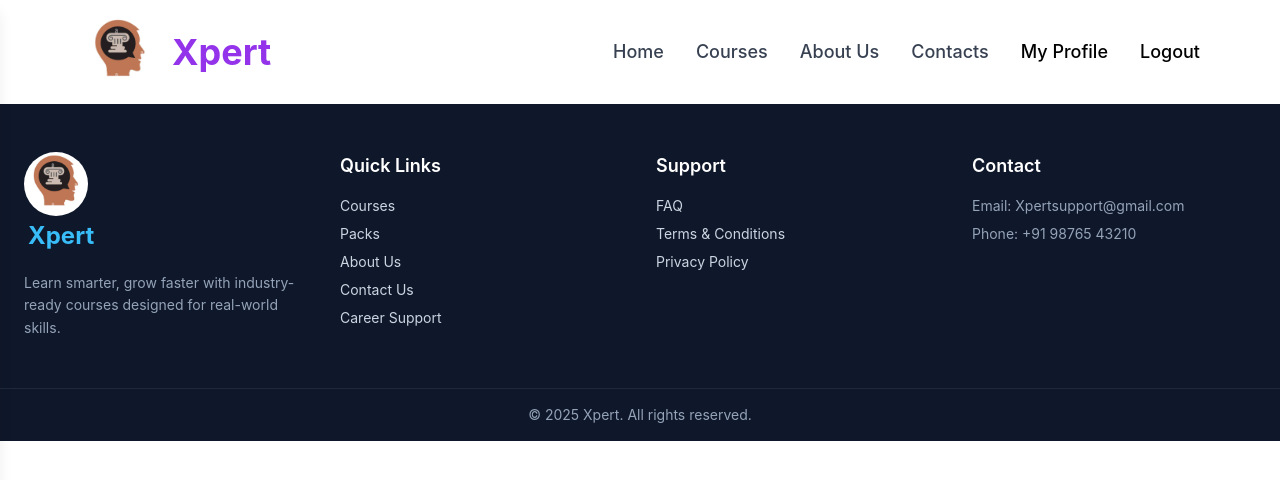
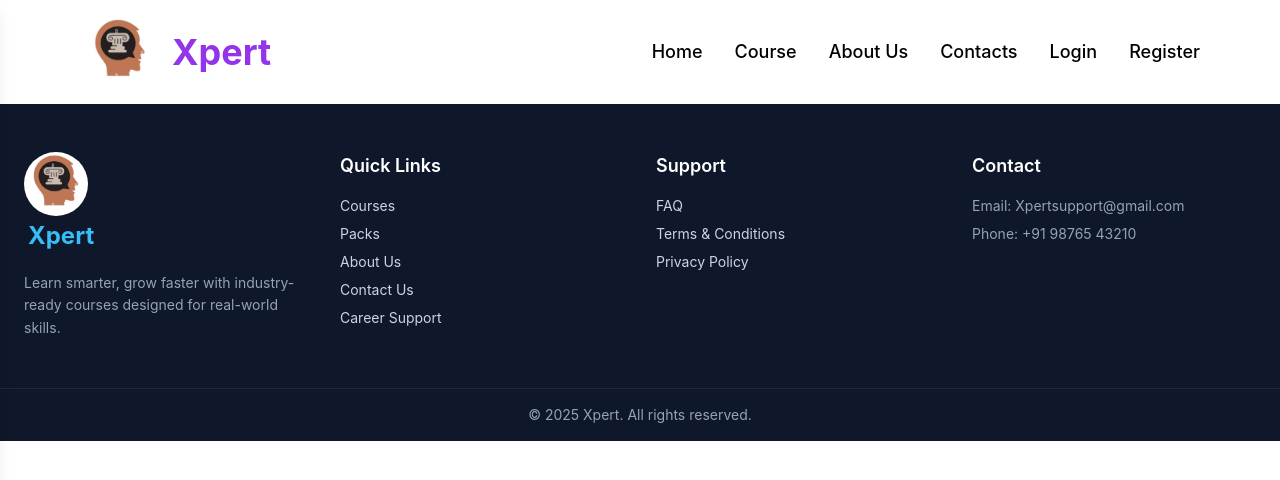
Before and after one commit to anmolgarg154/course-frontend, a React (Create React App) app: page /logout in a window 1280 px wide. Shown: the top 480 px of the page. Built offline with nearby package versions, Linux system fonts and the light colour scheme.

Commit message:
modification

```diff
--- a/src/AppReducer.js
+++ b/src/AppReducer.js
@@ -1,9 +1,7 @@
-let obj = {total:0,isLogin:'N', isProfile:{}, Logout :'N'}
+let obj = {total:0,isLogin:true, isProfile:{}, Logout :'N'}
 export function AppReducer(state=obj,action) {
   if(action.type === 'setLogin'){
     return{...state, isLogin:action.value}
-  }else if(action.type === 'LogoutUser'){
-    return{...state, Logout:action.value}
   }
   else {
     return state;
--- a/src/Components/Login.js
+++ b/src/Components/Login.js
@@ -17,27 +17,20 @@ async  function doLogin() {
       })
       .then(reply => {
         if (reply.status === 200) {
-          if (!reply.data.status) {
-            if (document.getElementById("c1").checked) {
-              let d = new Date();
-              d.setDate(d.getDate() + 7);
-            }
 
-            setLogin('Y');
+            setLogin(true);
+            alert("Login successfully")
 
-            document.getElementById("Lt1").value = "";
-            document.getElementById("Lt2").value = "";
+            // document.getElementById("Lt1").value = "";
+            // document.getElementById("Lt2").value = "";
 
-            nav("");
-          } else {
-            alert("Invalid Login/Password!!!");
-            document.getElementById("Lt2").focus();
-          }
+            nav("/");
         }
-      })
+        }
+      )
       .catch(err => {
         console.error(err);
-        alert("Server error");
+        alert("Incorrect credentials");
       });
   }
 
--- a/src/Components/header.js
+++ b/src/Components/header.js
@@ -1,56 +1,33 @@
-import { useEffect, useState } from "react";
+import { useState } from "react";
 import logo from "../Components/Images/header.png";
 import { Link, NavLink, useNavigate } from "react-router-dom";
 import { HiMenu, HiX } from "react-icons/hi";
-import { connect } from "react-redux";
-import { setLogin } from "../Action";
+import { useSelector, useDispatch } from "react-redux";
 
-function Header({ commonData, setLogin }) {
+function Header() {
+  const isLogin = useSelector((state) => state.isLogin);
+  const dispatch = useDispatch();
   const [open, setOpen] = useState(false);
   const nav = useNavigate();
 
-     function f1()
-    {
-        return(
-            <>
-                <li className="nav-item active">
-                    <Link className="nav-link" to="/register">Register</Link>
-                </li>
-                <li className="nav-item active">
-                    <Link className="nav-link" to="/login">Login</Link>
-                </li>
-            </>
-        );
-    }
-    function f2()
-    {
-        return(
-            <>
-                <li className="nav-item active">
-                    <Link className="nav-link" to="/profile">My Profile</Link>
-                </li>
-                <li className="nav-item active">
-                    <input type="button" value="Logout" className="nav-link" onClick={Logout} />
-                </li>
-            </>
-        );
-    }
+  const navItem = [
+    { name: "Home", slug: "/" },
+    { name: "Course", slug: "/courses" },
+    { name: "About Us", slug: "/about" },
+    { name: "Contacts", slug: "/contact" },
+  ];
 
-
-
-  function Logout() {
-    setLogin('N');
-    nav('/login')
-
-  }
-
+  const handleLogout = () => {
+    dispatch({ type: "setLogin", value: false });
+    nav("/login");
+  };
 
   return (
     <>
       {/* Navbar */}
       <nav className="w-full bg-white shadow-md px-4 md:px-20 py-4 flex items-center justify-between">
 
-        {/* Logo + Name */}
+        {/* Logo */}
         <div className="flex items-center gap-3">
           <Link to="/">
             <img src={logo} className="w-16 md:w-20" alt="logo" />
@@ -61,63 +38,40 @@ function Header({ commonData, setLogin }) {
         </div>
 
         {/* Desktop Menu */}
-        <ul className="hidden md:flex gap-8 text-lg font-medium">
-          {/* {["/", "/Courses", "/AboutUs", "/contact"].map((path, i) => (
-            <li key={i}>
-              <NavLink
-                to={path}
-                className={({ isActive }) =>
-                  `${isActive ? "text-purple-600" : "text-gray-700"} hover:text-grey-600 transition`
-                }
+        <ul className="hidden md:flex gap-8 text-lg font-medium items-center">
+
+          {/* Always visible */}
+          {navItem.map((e) => (
+            <li key={e.slug}>
+              <button
+                onClick={() => nav(e.slug)}
+                className="hover:text-purple-600"
               >
-                {["Home", "Courses", "About Us", "Contact Us"][i]}
-              </NavLink>
+                {e.name}
+              </button>
             </li>
+          ))}
 
-          ))} */}
-          <NavLink to="/" className={({ isActive }) => isActive ? "text-purple-600" : "text-gray-700"} > Home </NavLink>
-          <NavLink to="/courses" className={({ isActive }) => isActive ? "text-purple-600" : "text-gray-700"} > Courses </NavLink>
-          <NavLink to="/AboutUs" className={({ isActive }) => isActive ? "text-purple-600" : "text-gray-700"} > About Us </NavLink>
-          <NavLink to="/contact" className={({ isActive }) => isActive ? "text-purple-600" : "text-gray-700"} > Contacts </NavLink>
+          {/* When logged out */}
+          {!isLogin && (
+            <>
+              <li>
+                <button onClick={() => nav("/login")}>Login</button>
+              </li>
+              <li>
+                <button onClick={() => nav("/register")}>Register</button>
+              </li>
+            </>
+          )}
 
+          {/* When logged in */}
+          {isLogin && (
+            <li>
+              <button onClick={handleLogout}>Logout</button>
+            </li>
+          )}
 
-                           {commonData.isLogin=="Y"?f1():f2()}
-
-          {/* {commonData.isLogin == 'N' &&
-            <div className="flex gap-4">
-              <Link to="/login">
-                <input
-                  type="button"
-                  value="Login"
-                  className="px-6 py-2 rounded-lg border border-purple-600 text-purple-600 font-semibold
-                 hover:bg-purple-600 hover:text-white transition duration-300 cursor-pointer"
-                />
-              </Link>
-
-              <Link to="/register">
-                <input
-                  type="button"
-                  value="Register"
-                  className="px-6 py-2 rounded-lg bg-purple-600 text-white font-semibold
-                 hover:bg-purple-700 transition duration-300 cursor-pointer"
-                />
-              </Link>
-            </div>
-
-          } */}
-
-          {/* {commonData.isLogin == 'Y' &&
-
-            <input
-              type="button"
-              value="Logout"
-              onClick={Logout}
-              className="px-6 py-2 rounded-lg border border-purple-600 text-purple-600 font-semibold
-                 hover:bg-purple-600 hover:text-white transition duration-300 cursor-pointer"
-            />
-          } */}
         </ul>
-
 
         {/* Mobile Hamburger */}
         <button
@@ -128,14 +82,11 @@ function Header({ commonData, setLogin }) {
         </button>
       </nav>
 
-
-
       {/* Mobile Sidebar */}
       <div
         className={`fixed top-0 left-0 h-full w-64 bg-white shadow-lg z-50 transform transition-transform duration-300
         ${open ? "translate-x-0" : "-translate-x-full"}`}
       >
-        {/* Sidebar Header */}
         <div className="flex items-center justify-between px-4 py-4 border-b">
           <span className="text-2xl font-bold text-purple-600">Menu</span>
           <button onClick={() => setOpen(false)} className="text-2xl">
@@ -143,22 +94,27 @@ function Header({ commonData, setLogin }) {
           </button>
         </div>
 
-        {/* Sidebar Links */}
         <ul className="flex flex-col gap-6 px-6 py-6 text-lg font-medium">
-          <NavLink to="/" onClick={() => setOpen(false)}>Home</NavLink>
-          <NavLink to="/Courses" onClick={() => setOpen(false)}>Courses</NavLink>
-          <NavLink to="/AboutUs" onClick={() => setOpen(false)}>About Us</NavLink>
-          <NavLink to="/contact" onClick={() => setOpen(false)}>Contact Us</NavLink>
-          <NavLink to="/logout" onClick={() => setOpen(false)}>Logout</NavLink>
+          {navItem.map((e) => (
+            <NavLink key={e.slug} to={e.slug} onClick={() => setOpen(false)}>
+              {e.name}
+            </NavLink>
+          ))}
 
+          {!isLogin && (
+            <>
+              <NavLink to="/login">Login</NavLink>
+              <NavLink to="/register">Register</NavLink>
+            </>
+          )}
+
+          {isLogin && (
+            <button onClick={handleLogout}>Logout</button>
+          )}
         </ul>
       </div>
     </>
   );
 }
 
-let connectToStore = (state) => ({ commonData: state });
-let dispatchToStore = (dispatch) => ({
-  setLogin: (value) => dispatch(setLogin(value))
-})
-export default connect(connectToStore, dispatchToStore)(Header);
+export default Header;
```
